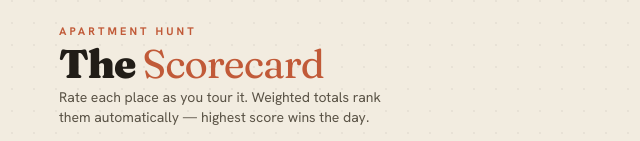
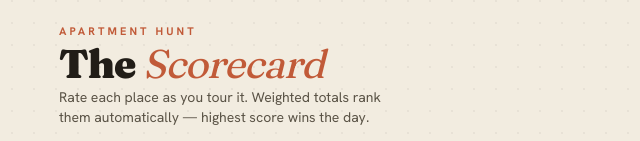
Before and after one commit to bensonnlee/apartment-scorecard, a Next.js app: page / in a window 1280 px wide. Shown: the top 141 px of the page, without its empty margins (319-959 px from the left). Built offline with nearby package versions, Linux system fonts and the light colour scheme.

Commit message:
style: remove contradictory not-italic class on heading emphasis

```diff
--- a/app/page.tsx
+++ b/app/page.tsx
@@ -112,7 +112,7 @@ export default function Home() {
               Apartment Hunt
             </div>
             <h1 className="my-1 font-display text-[40px] font-black leading-[0.98] tracking-tight">
-              The <em className="font-normal not-italic italic text-clay">Scorecard</em>
+              The <em className="font-normal italic text-clay">Scorecard</em>
             </h1>
             <p className="max-w-[42ch] text-sm text-ink-soft">
               Rate each place as you tour it. Weighted totals rank them automatically — highest
```
